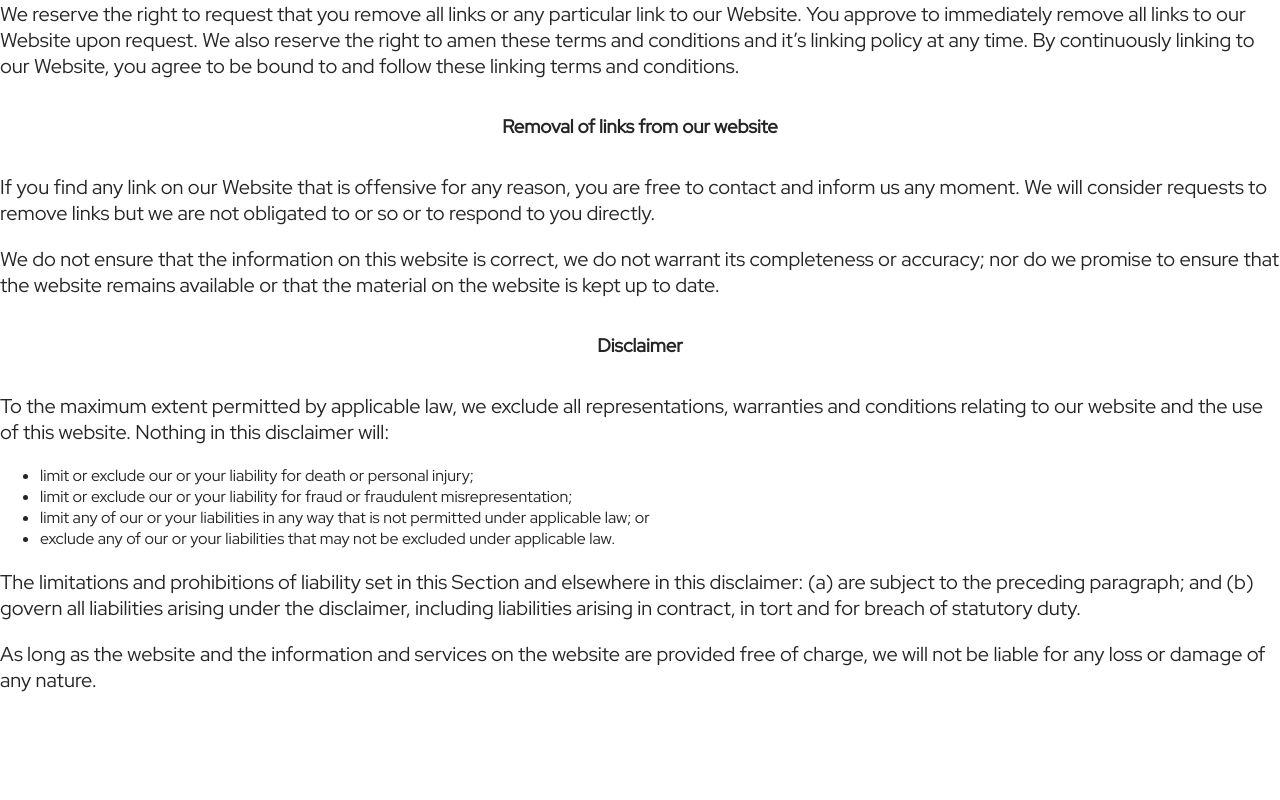
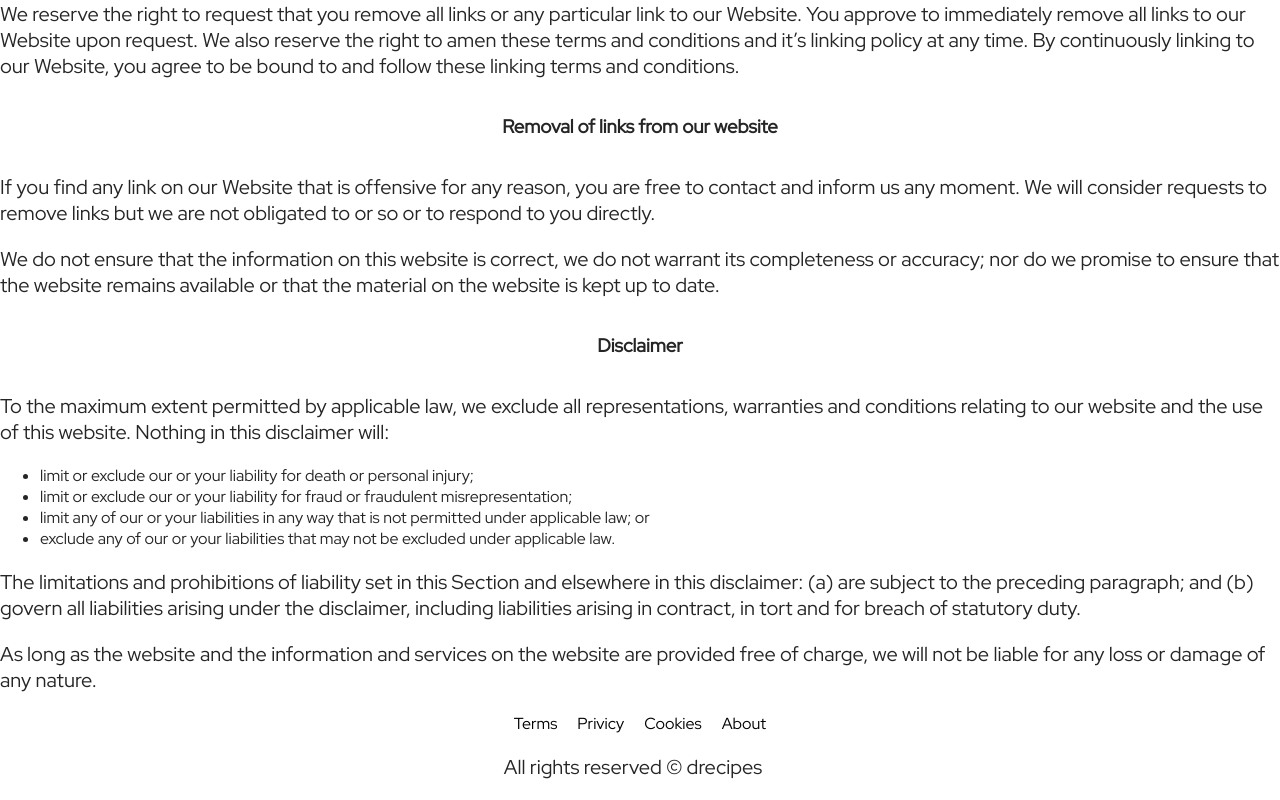
Before and after one commit to gyunsan/drecipes-vercel, a Next.js app: page /terms in a window 1280 px wide. Shown: the part 3041-3841 px from the top of the page. Before the commit the page ends 3754 px from the top, so only its background shows below. Built offline with nearby package versions, Linux system fonts and the light colour scheme.

Commit message:
add footer

```diff
--- a/pages/_app.js
+++ b/pages/_app.js
@@ -4,6 +4,7 @@ import Head from "next/head";
 import { Red_Hat_Display } from '@next/font/google';
 import PrimarySearchAppBar from "../components/layout/app-nav";
 import { ThemeProvider, createTheme } from '@mui/material/styles';
+import Footer from '../components/layout/footer/footer';
 
 const theme = createTheme({
   palette: {
@@ -17,7 +18,7 @@ const theme = createTheme({
 });
 
 
-const redHatDisplay = Red_Hat_Display ({
+const redHatDisplay = Red_Hat_Display({
   subsets: ['latin'],
   weight: '400',
 })
@@ -35,6 +36,7 @@ function MyApp({ Component, pageProps }) {
           </Head>
 
           <Component {...pageProps} />
+          <Footer />
         </main>
       </ThemeProvider></>
   );
```
Lines whose indentation alone changed are shown as unchanged.
